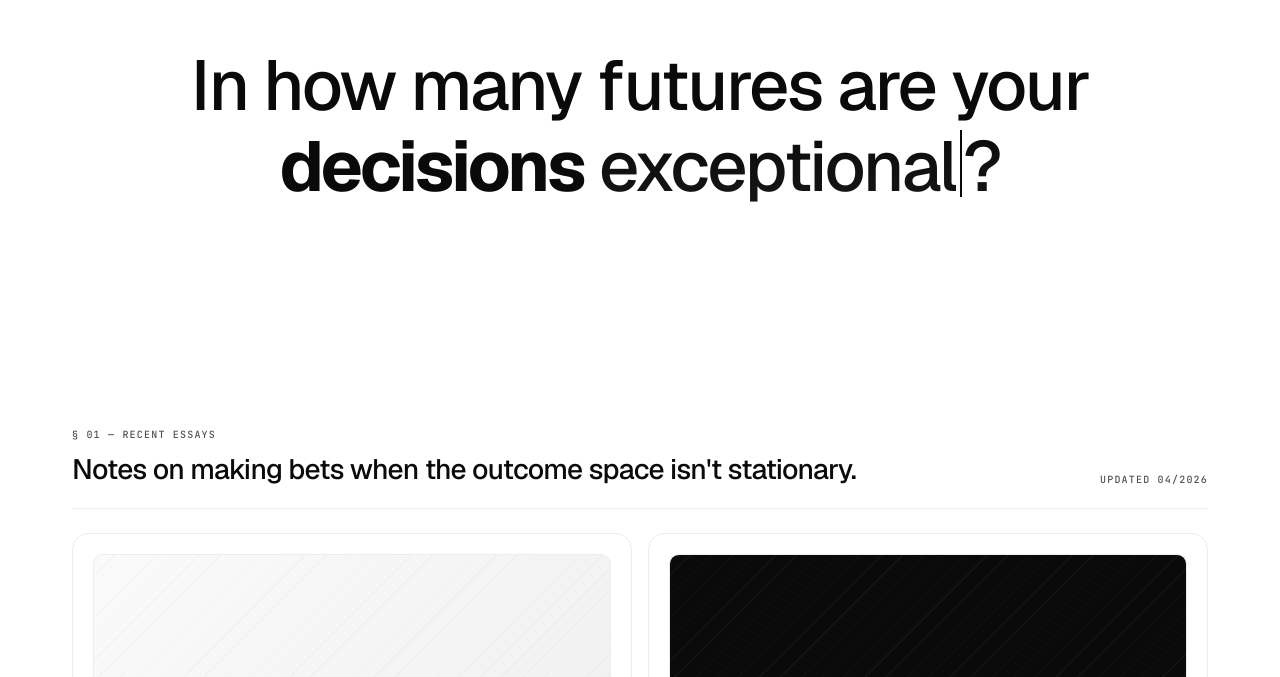
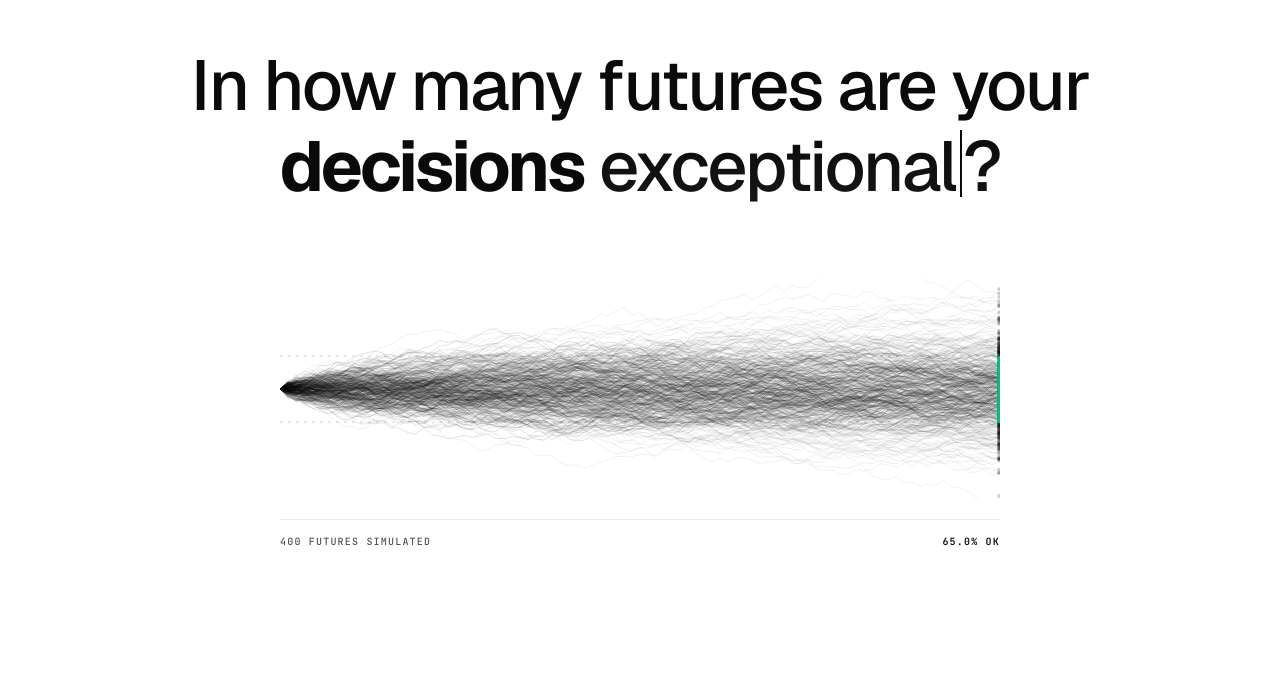
Before and after one commit to juliustgeiger-lab/Personal-Webseite, a Next.js app: page / in a window 1280 px wide. Shown: the part 843-1520 px from the top of the page. Built offline with nearby package versions, Linux system fonts and the light colour scheme.

Commit message:
Add Monte Carlo simulation: 400 trajectories fan out with colored end dots, live count + % ok

```diff
--- a/src/app/globals.css
+++ b/src/app/globals.css
@@ -373,14 +373,16 @@ main.home {
   font-weight: 400;
 }
 
-/* ===== FUTURES (rotating word) ===== */
+/* ===== FUTURES (rotating word + Monte Carlo) ===== */
 section.futures {
   max-width: 1100px;
   margin: 0 auto;
-  padding: 48px 32px 80px;
+  padding: 48px 32px 120px;
   display: flex;
+  flex-direction: column;
   align-items: center;
   justify-content: center;
+  gap: 72px;
   position: relative;
   z-index: 2;
 }
@@ -431,6 +433,36 @@ section.futures {
 
 @keyframes caret-blink {
   50% { opacity: 0; }
+}
+
+/* Monte Carlo simulation */
+.mc-sim {
+  width: 100%;
+  max-width: 720px;
+  display: flex;
+  flex-direction: column;
+  align-items: stretch;
+  gap: 20px;
+}
+
+.mc-sim__canvas {
+  display: block;
+  width: 100%;
+  height: 220px;
+}
+
+.mc-sim__stats {
+  display: flex;
+  justify-content: space-between;
+  align-items: center;
+  gap: 24px;
+  padding-top: 14px;
+  border-top: 1px solid var(--rule);
+}
+
+.mc-sim__pct {
+  color: var(--ink);
+  font-weight: 600;
 }
 
 /* ===== ESSAYS (work) ===== */
--- a/src/app/page.tsx
+++ b/src/app/page.tsx
@@ -2,6 +2,7 @@ import Link from "next/link";
 import { getAllPosts } from "@/lib/posts";
 import InvisibleWord from "@/components/InvisibleWord";
 import RotatingWord from "@/components/RotatingWord";
+import MonteCarloSim from "@/components/MonteCarloSim";
 
 export default function Home() {
   const posts = getAllPosts().slice(0, 4);
@@ -45,6 +46,7 @@ export default function Home() {
             ]}
           />
         </h2>
+        <MonteCarloSim />
       </section>
 
       <section className="work" id="essays">
--- /dev/null
+++ b/src/components/MonteCarloSim.tsx
@@ -0,0 +1,110 @@
+"use client";
+
+import { useEffect, useRef, useState } from "react";
+
+const MAX_PATHS = 400;
+const STEPS = 90;
+const PATHS_PER_FRAME = 3;
+const OK_HALF_BAND_FRAC = 0.15; // ±15% of canvas height counts as "ok"
+
+export default function MonteCarloSim() {
+  const canvasRef = useRef<HTMLCanvasElement>(null);
+  const [count, setCount] = useState(0);
+  const [okCount, setOkCount] = useState(0);
+  const [done, setDone] = useState(false);
+
+  useEffect(() => {
+    const canvas = canvasRef.current;
+    if (!canvas) return;
+    const ctx = canvas.getContext("2d");
+    if (!ctx) return;
+
+    const dpr = window.devicePixelRatio || 1;
+    const rect = canvas.getBoundingClientRect();
+    canvas.width = Math.floor(rect.width * dpr);
+    canvas.height = Math.floor(rect.height * dpr);
+    ctx.scale(dpr, dpr);
+
+    const w = rect.width;
+    const h = rect.height;
+    const midY = h / 2;
+    const okHalf = h * OK_HALF_BAND_FRAC;
+
+    // Draw ok-band guide rules (dashed, subtle)
+    ctx.save();
+    ctx.setLineDash([3, 5]);
+    ctx.strokeStyle = "rgba(16, 185, 129, 0.35)";
+    ctx.lineWidth = 1;
+    ctx.beginPath();
+    ctx.moveTo(0, midY - okHalf);
+    ctx.lineTo(w, midY - okHalf);
+    ctx.moveTo(0, midY + okHalf);
+    ctx.lineTo(w, midY + okHalf);
+    ctx.stroke();
+    ctx.restore();
+
+    let paths = 0;
+    let ok = 0;
+    let raf = 0;
+
+    const drawOne = () => {
+      let y = midY;
+      const stepX = w / STEPS;
+
+      ctx.beginPath();
+      ctx.moveTo(0, y);
+      for (let i = 1; i <= STEPS; i++) {
+        // Sum of two uniforms → soft bell; scale 9 tunes spread
+        const step = (Math.random() - 0.5 + (Math.random() - 0.5)) * 9;
+        y += step;
+        ctx.lineTo(i * stepX, y);
+      }
+
+      const diff = y - midY;
+      const isOk = Math.abs(diff) <= okHalf;
+
+      ctx.strokeStyle = isOk ? "rgba(10,10,10,0.11)" : "rgba(10,10,10,0.06)";
+      ctx.lineWidth = 1;
+      ctx.stroke();
+
+      // End marker
+      ctx.beginPath();
+      ctx.arc(w - 1, y, 1.8, 0, Math.PI * 2);
+      ctx.fillStyle = isOk ? "rgba(16,185,129,0.9)" : "rgba(10,10,10,0.2)";
+      ctx.fill();
+
+      paths++;
+      if (isOk) ok++;
+    };
+
+    const tick = () => {
+      for (let i = 0; i < PATHS_PER_FRAME && paths < MAX_PATHS; i++) {
+        drawOne();
+      }
+      setCount(paths);
+      setOkCount(ok);
+      if (paths < MAX_PATHS) {
+        raf = requestAnimationFrame(tick);
+      } else {
+        setDone(true);
+      }
+    };
+
+    raf = requestAnimationFrame(tick);
+    return () => cancelAnimationFrame(raf);
+  }, []);
+
+  const pct = count > 0 ? ((okCount / count) * 100).toFixed(1) : "0.0";
+
+  return (
+    <div className="mc-sim" aria-hidden={!done}>
+      <canvas ref={canvasRef} className="mc-sim__canvas" />
+      <div className="mc-sim__stats">
+        <span className="mono-up">
+          {count.toLocaleString()} futures simulated
+        </span>
+        <span className="mono-up mc-sim__pct">{pct}% ok</span>
+      </div>
+    </div>
+  );
+}
```
